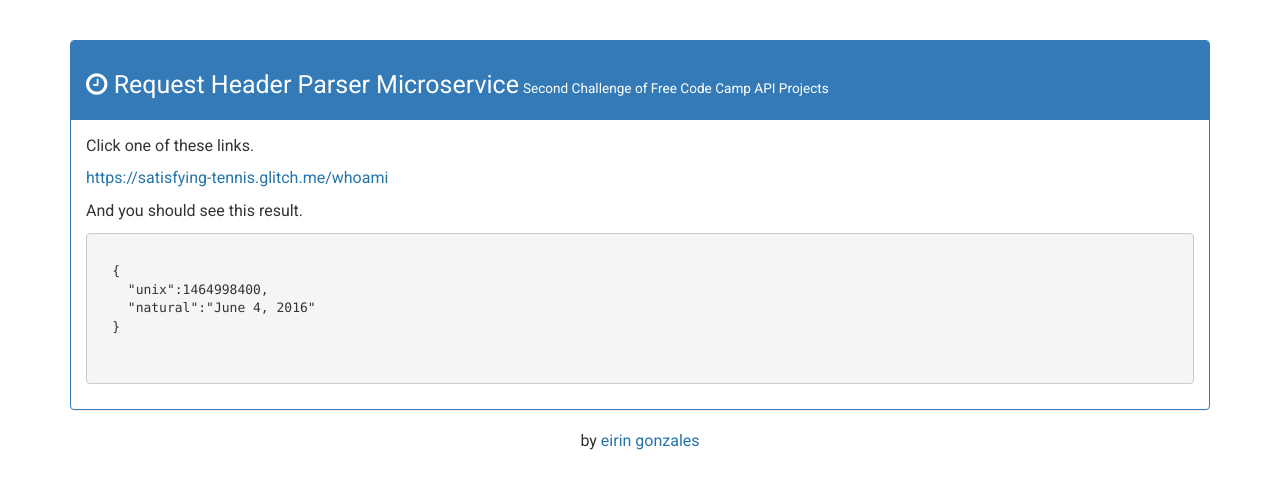
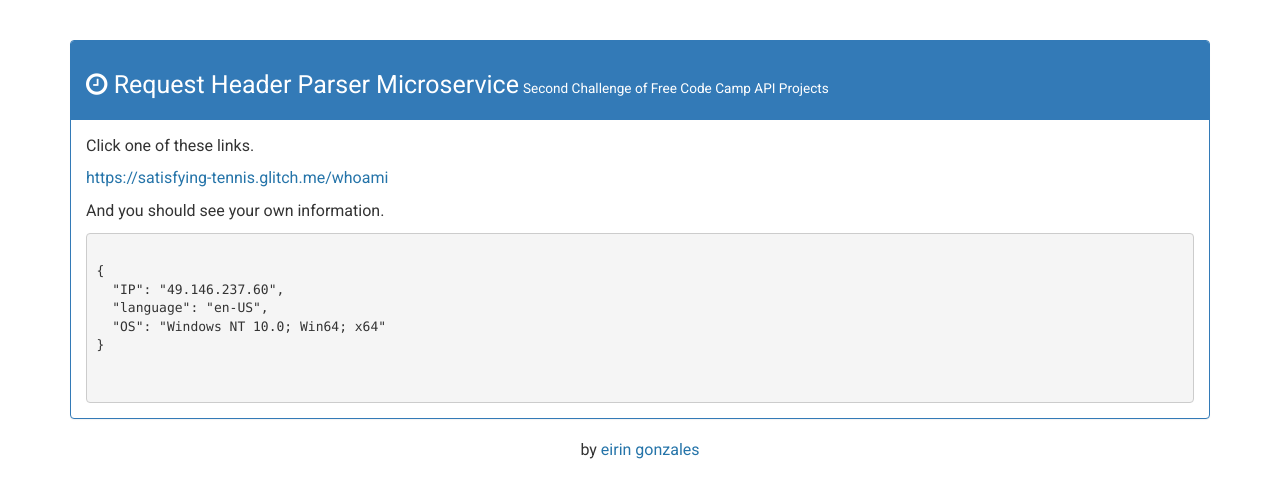
Before and after one commit to theproactivedev/header-parser, a website: page views/index.html in a window 1280 px wide. Drawn offline with nearby package versions, Linux system fonts and the light colour scheme.

Commit message:
Modified styles for the index page

```diff
--- a/public/style.css
+++ b/public/style.css
@@ -28,6 +28,10 @@ a {
 	color: #2574A9;
 }
 
+pre {
+  margin: 0;
+}
+
 /****** Logo Div Styling ******/
 
 img {
--- a/views/index.html
+++ b/views/index.html
@@ -31,14 +31,15 @@
 
             <div class="output ">
               <p>
-                And you should see this result.
+                And you should see your own information.
               </p>
               <pre>
                 <code>
-  {
-    "unix":1464998400,
-    "natural":"June 4, 2016"
-  }
+{
+  "IP": "49.146.237.60",
+  "language": "en-US",
+  "OS": "Windows NT 10.0; Win64; x64"
+}
                 </code>
               </pre>
             </div>
```
